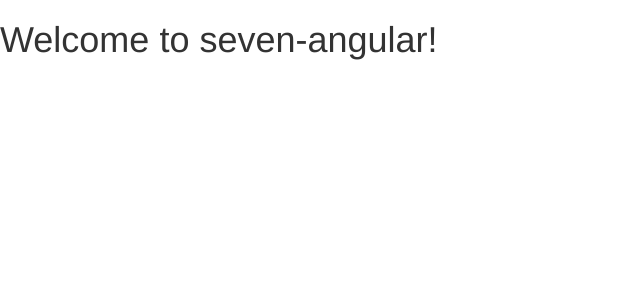
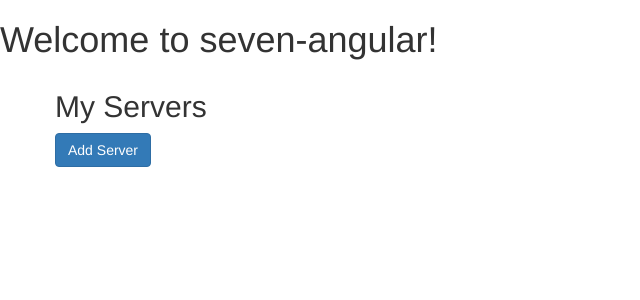
Before and after one commit to chuckderosier/learning-angular-7, an Angular app: page / in a window 1280 px wide. Shown: the top 300 px of the page, without its empty margins (0-640 px from the left). Built offline with nearby package versions, Linux system fonts and the light colour scheme.

Commit message:
made server2 module and quick button in html

```diff
--- a/src/app/app.component.html
+++ b/src/app/app.component.html
@@ -1,5 +1,21 @@
   <h1>
     Welcome to {{ title }}!
   </h1>
+  <div class="container">
+    <div class="row">
+      <div class="col-xs-a2">
+        <h2>My Servers</h2>
+        <button class="btn btn-primary" (click)="OnAddServer()">Add Server</button>
+        <br>
+        <ul class="list-group">
+          <li
+          class="list-group-item"
+          *ngFor="let servers of servers; let i = index"
+          (click)="onRemoveServer(i)">{{ servers }}
+        </li>
+        </ul>
+      </div>
+    </div>
+  </div>
 
 <router-outlet></router-outlet>
--- a/src/app/app.component.ts
+++ b/src/app/app.component.ts
@@ -7,4 +7,12 @@ import { Component } from '@angular/core';
 })
 export class AppComponent {
   title = 'seven-angular';
+  servers = [];   // If not declared an array push will come back undefined
+  OnAddServer() {
+    this.servers.push('Another Server Added');
+  }
+  onRemoveServer(id: number) {
+    const position = id + 1;
+    this.servers.splice(position, 1);
+  }
 }
--- a/src/app/app.module.ts
+++ b/src/app/app.module.ts
@@ -3,10 +3,12 @@ import { NgModule } from '@angular/core';
 
 import { AppRoutingModule } from './app-routing.module';
 import { AppComponent } from './app.component';
+import { Server2Component } from './server2/server2.component';
 
 @NgModule({
   declarations: [
-    AppComponent
+    AppComponent,
+    Server2Component
   ],
   imports: [
     BrowserModule,
--- /dev/null
+++ b/src/app/server2/server2.component.html
@@ -0,0 +1,3 @@
+<p>
+  server2 works!
+</p>
--- /dev/null
+++ b/src/app/server2/server2.component.ts
@@ -0,0 +1,15 @@
+import { Component, OnInit } from '@angular/core';
+
+@Component({
+  selector: 'app-server2',
+  templateUrl: './server2.component.html',
+  styleUrls: ['./server2.component.css']
+})
+export class Server2Component implements OnInit {
+
+  constructor() { }
+
+  ngOnInit() {
+  }
+
+}
```
Also changed, not shown: src/app/server2/server2.component.css (added).
